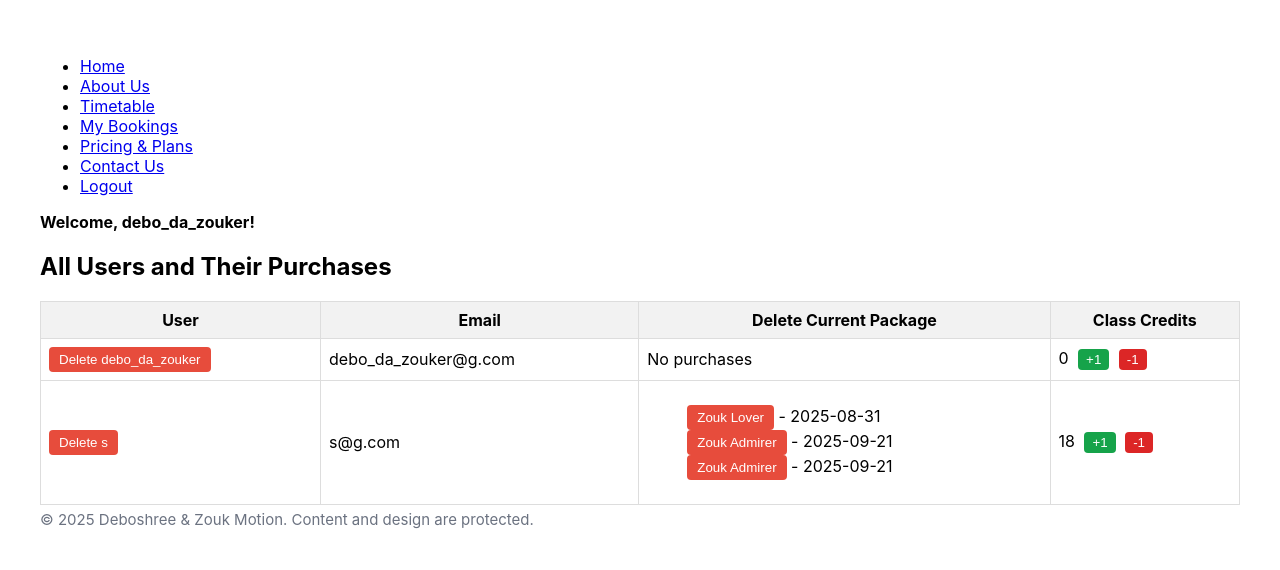
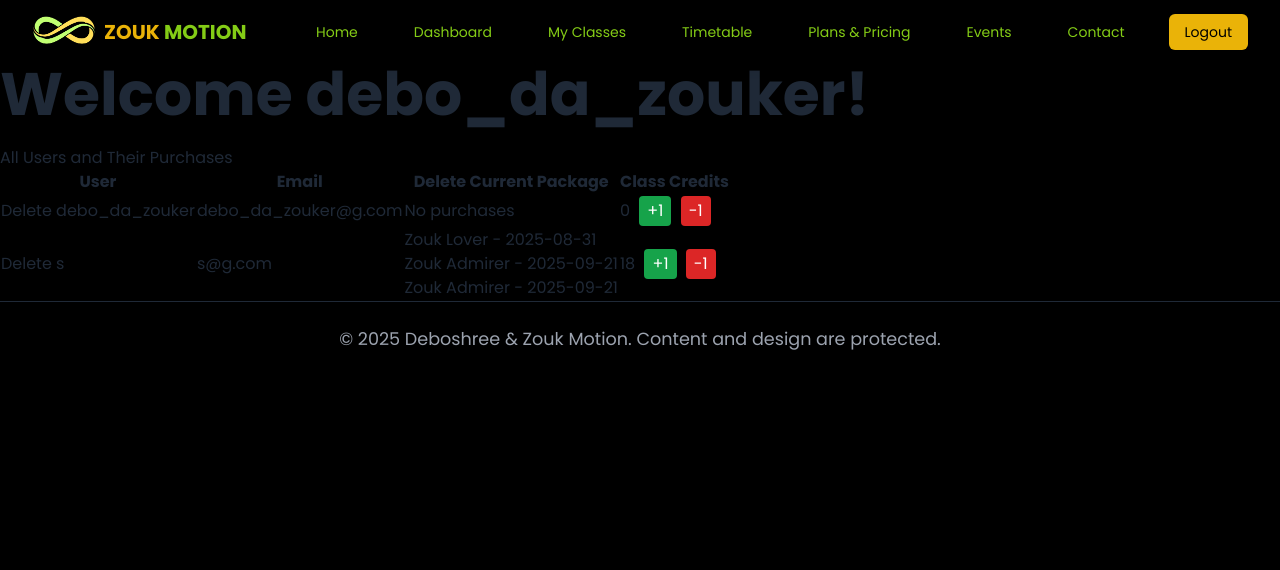
Before and after one commit to debo1992/zouk_debo_2, a Flask app: page /dashboard in a window 1280 px wide. Shown: the top 570 px of the page. Run offline with Flask 3, Linux system fonts and the light colour scheme; a user stored in the database is signed in; some libraries are stand-ins or nearby versions.

Commit message:
added bookings timetable etc WIP format; bug fixes in timetable

```diff
--- a/app.py
+++ b/app.py
@@ -138,36 +138,43 @@
 
 @app.route("/timetable")
 def timetable():
-    user = User.query.get(session["user_id"])
-    dates = generate_wednesdays()
     if "user_id" not in session:
         flash("Please log in first.")
         return redirect(url_for("login"))
 
+    user = User.query.get(session["user_id"])
+    dates = generate_wednesdays()
     now = datetime.now(TZ)
 
-    # Get this user's bookings from DB
+    formatted_dates = []
     user_bookings = {(b.date, b.time) for b in user.bookings}
     cancellable = {}
+
     for date in dates:
+        dt = datetime.strptime(date, "%Y-%m-%d")  # parse to datetime object
         for slot in SLOTS:
             key = f"{date} {slot}"
             try:
                 class_dt = datetime.strptime(key, "%Y-%m-%d %H:%M").replace(tzinfo=TZ)
+                cancellable[key] = (class_dt - now) > timedelta(hours=CANCEL_CUTOFF_HOURS)
             except ValueError:
-                # If date/time format is unexpected, mark non-cancellable
                 cancellable[key] = False
-                continue
-            cancellable[key] = (class_dt - now) > timedelta(hours=CANCEL_CUTOFF_HOURS)
+
+        formatted_dates.append({
+            "raw": dt.strftime("%Y-%m-%d"),   # backend format
+            "pretty": dt.strftime("%d-%m-%Y") # display format
+        })
 
     return render_template(
         "timetable.html",
-        dates=dates,
+        dates=formatted_dates,
+        slots=SLOTS,
         bookings=user_bookings,
         remaining_classes=user.remaining_classes,
         cancellable=cancellable,
         cancel_cutoff_hours=CANCEL_CUTOFF_HOURS
     )
+
 
 
 
--- a/templates/dashboard.html
+++ b/templates/dashboard.html
@@ -1,36 +1,82 @@
 <!DOCTYPE html>
-<html>
+<html lang="en">
 <head>
-    <title>Dashboard</title>
+    <meta charset="UTF-8">
+    <meta name="viewport" content="width=device-width, initial-scale=1.0">
+    <title>Zouk Motion | Brazilian Zouk Dance Community</title>
+    <script src="https://cdn.tailwindcss.com"></script>
+    <link href="https://unpkg.com/aos@2.3.1/dist/aos.css" rel="stylesheet">
+    <script src="https://unpkg.com/aos@2.3.1/dist/aos.js"></script>
+    <script src="https://unpkg.com/feather-icons"></script>
+    <script src="https://cdn.jsdelivr.net/npm/feather-icons/dist/feather.min.js"></script>
     <style>
-        table { border-collapse: collapse; width: 100%; }
-        th, td { border: 1px solid #ddd; padding: 8px; }
-        th { background-color: #f2f2f2; }
-        tr:hover { background-color: #f9f9f9; }
-        button { padding: 5px 10px; background-color: #e74c3c; color: white; border: none; border-radius: 4px; cursor: pointer; }
-        button:hover { background-color: #c0392b; }
+        @import url('https://fonts.googleapis.com/css2?family=Poppins:wght@300;400;600;700&display=swap');
+        body {
+            font-family: 'Poppins', sans-serif;
+            background-color: #000;
+            line-height: 1.6;
+            color: #e2e8f0;
+        }
+        h1, h2, h3, h4, h5, h6 {
+            line-height: 1.3;
+            margin-bottom: 1rem;
+        }
+        p {
+            margin-bottom: 1.5rem;
+            font-size: 1.1rem;
+        }
+        .text-lime-500 {
+            color: #c1ff72;
+        }
+        .hero-gradient {
+    background: linear-gradient( #000000 0%, #111827 100%);
+}
+        .nav-link:hover {
+            color: #FFD700;
+            transform: translateY(-2px);
+            transition: all 0.3s ease;
+        }
+        .dance-card:hover {
+            transform: translateY(-10px);
+            box-shadow: 0 20px 25px -5px rgba(0, 0, 0, 0.1), 0 10px 10px -5px rgba(0, 0, 0, 0.04);
+        }
     </style>
-    <link rel="stylesheet" href="{{ url_for('static', filename='styles.css') }}">
 </head>
-<body class="bg-gray-900 text-white font-sans p-8">
-    <header>
-        <nav>
-            <div class="nav-container">
-                <ul class="top-nav">
-                    <li><a href="{{ url_for('dashboard') }}">Home</a></li>
-                    <li><a href="{{ url_for('about') }}">About Us</a></li>
-                    <li><a href="{{ url_for('timetable') }}">Timetable</a></li>
-                    <li><a href="{{ url_for('mybookings') }}">My Bookings</a></li>
-                    <li><a href="{{ url_for('pricing') }}">Pricing & Plans</a></li>
-                    <li><a href="contact.html">Contact Us</a></li>
-                    <li><a href="{{ url_for('logout') }}">Logout</a></li>
-                </ul>
+<body class="text-gray-800">
+    <!-- Navigation -->
+    <nav class="bg-black shadow-lg sticky top-0 z-50">
+        <div class="max-w-7xl mx-auto px-4 sm:px-6 lg:px-8">
+            <div class="flex justify-between h-16">
+                <div class="flex items-center">
+                    <div class="flex-shrink-0 flex items-center">
+                        <img class="h-10 w-auto" src="{{ url_for('static', filename='logo.png') }}" alt="Zouk Motion Logo">
+                        <span class="ml-2 text-xl font-bold">
+                            <span class="text-yellow-500">ZOUK</span>
+                            <span class="text-lime-500">MOTION</span>
+                        </span>
+                    </div>
+                </div>
+                <div class="hidden md:flex items-center space-x-8">
+                    <a href="{{ url_for('home') }}" class="nav-link px-3 py-2 text-sm font-medium text-lime-500 hover:text-yellow-500">Home</a>
+                    <a href="{{ url_for('dashboard') }}" class="nav-link px-3 py-2 text-sm font-medium text-lime-500 hover:text-yellow-500">Dashboard</a>
+                    <a href="{{ url_for('mybookings') }}" class="nav-link px-3 py-2 text-sm font-medium text-lime-500 hover:text-yellow-500">My Classes</a>
+                    <a href="{{ url_for('timetable') }}" class="nav-link px-3 py-2 text-sm font-medium text-lime-500 hover:text-yellow-500">Timetable</a>
+                    <a href="{{ url_for('pricing') }}" class="nav-link px-3 py-2 text-sm font-medium text-lime-500 hover:text-yellow-500">Plans & Pricing</a>
+                    <a href="#upcoming-events" class="nav-link px-3 py-2 text-sm font-medium text-lime-500 hover:text-yellow-500">Events</a>
+
+                    <a href="#footer" class="nav-link px-3 py-2 text-sm font-medium text-lime-500 hover:text-yellow-500">Contact</a>
+                    <a href="{{ url_for('login') }}" class="px-4 py-2 text-sm font-medium text-black bg-yellow-500 rounded-md hover:bg-lime-500 transition duration-300">Logout </a>
+                </div>
+                <div class="md:hidden flex items-center">
+                    <button class="text-gray-500 hover:text-gray-900 focus:outline-none">
+                        <i data-feather="menu"></i>
+                    </button>
+                </div>
             </div>
-        </nav>
-    </header>
-    <h1>Welcome, {{ username }}!</h1>
+        </div>
+    </nav>
 
-
+    <h1 class="text-4xl md:text-6xl font-bold mb-6">Welcome {{ username }}!</h1>
     {% if is_admin %}
         <h2>All Users and Their Purchases</h2>
         <table>
@@ -108,8 +154,27 @@
 
 
         {% endif %}
+
+  <!-- FOOTER -->
+  <footer id="footer" class="bg-black text-center py-6 text-gray-400 border-t border-gray-800">
+    <p>&copy; 2025 Deboshree & Zouk Motion. Content and design are protected.</p>
+  </footer>
+
+<script>
+        AOS.init({
+            duration: 800,
+            easing: 'ease-in-out',
+            once: true
+        });
+        feather.replace();
+
+        // Mobile menu toggle
+        document.querySelector('[data-feather="menu"]').addEventListener('click', function() {
+            // Add mobile menu functionality here
+            console.log('Mobile menu clicked');
+        });
+    </script>
+
 </body>
-<footer>
-    <p>&copy; 2025 Deboshree & Zouk Motion. Content and design are protected.</p>
-</footer>
 </html>
+</html>
--- a/templates/login.html
+++ b/templates/login.html
@@ -25,8 +25,8 @@
         <div class="hidden md:flex items-center space-x-8">
           <a href="{{ url_for('home') }}" class="nav-link px-3 py-2 text-sm font-medium text-lime-500 hover:text-yellow-500">Home</a>
           <a href="{{ url_for('home') }}#benefits" class="nav-link px-3 py-2 text-sm font-medium text-lime-500 hover:text-yellow-500">About</a>
-          <a href="timetable.html" class="nav-link px-3 py-2 text-sm font-medium text-lime-500 hover:text-yellow-500">Timetable</a>
-          <a href="#" class="nav-link px-3 py-2 text-sm font-medium text-lime-500 hover:text-yellow-500">Plans & Pricing</a>
+          <a href="{{ url_for('timetable') }}" class="nav-link px-3 py-2 text-sm font-medium text-lime-500 hover:text-yellow-500">Timetable</a>
+          <a href="{{ url_for('pricing') }}" class="nav-link px-3 py-2 text-sm font-medium text-lime-500 hover:text-yellow-500">Plans & Pricing</a>
           <a href="{{ url_for('home') }}#upcoming-events" class="nav-link px-3 py-2 text-sm font-medium text-lime-500 hover:text-yellow-500">Events</a>
           <a href="{{ url_for('home') }}#footer" class="nav-link px-3 py-2 text-sm font-medium text-lime-500 hover:text-yellow-500">Contact</a>
           <a href="#" class="px-4 py-2 text-sm font-medium text-black bg-yellow-500 rounded-md hover:bg-lime-500 transition duration-300">Login</a>
--- a/templates/pricing.html
+++ b/templates/pricing.html
@@ -25,11 +25,11 @@
         <div class="hidden md:flex items-center space-x-8">
           <a href="{{ url_for('home') }}" class="nav-link px-3 py-2 text-sm font-medium text-lime-500 hover:text-yellow-500">Home</a>
           <a href="{{ url_for('home') }}#benefits" class="nav-link px-3 py-2 text-sm font-medium text-lime-500 hover:text-yellow-500">About</a>
-          <a href="timetable.html" class="nav-link px-3 py-2 text-sm font-medium text-lime-500 hover:text-yellow-500">Timetable</a>
+          <a href="{{ url_for('timetable') }}" class="nav-link px-3 py-2 text-sm font-medium text-lime-500 hover:text-yellow-500">Timetable</a>
           <a href="{{ url_for('pricing') }}" class="nav-link px-3 py-2 text-sm font-medium text-lime-500 hover:text-yellow-500">Plans & Pricing</a>
           <a href="{{ url_for('home') }}#upcoming-events" class="nav-link px-3 py-2 text-sm font-medium text-lime-500 hover:text-yellow-500">Events</a>
           <a href="{{ url_for('home') }}#footer" class="nav-link px-3 py-2 text-sm font-medium text-lime-500 hover:text-yellow-500">Contact</a>
-          <a href="#" class="px-4 py-2 text-sm font-medium text-black bg-yellow-500 rounded-md hover:bg-lime-500 transition duration-300">Login</a>
+          <a href="{{ url_for('login') }}" class="px-4 py-2 text-sm font-medium text-black bg-yellow-500 rounded-md hover:bg-lime-500 transition duration-300">Login</a>
         </div>
       </div>
     </div>
```
Also changed, not shown: templates/home.html (+17 -33 lines), templates/timetable.html (+8 -8 lines), instance/users.db, static/class_photo.jpg (added), static/heeheee.jpg (added), static/matt_badass.png (added), static/matt_pose.png (added), static/matthew_scratching.png (added), 2 other files.
